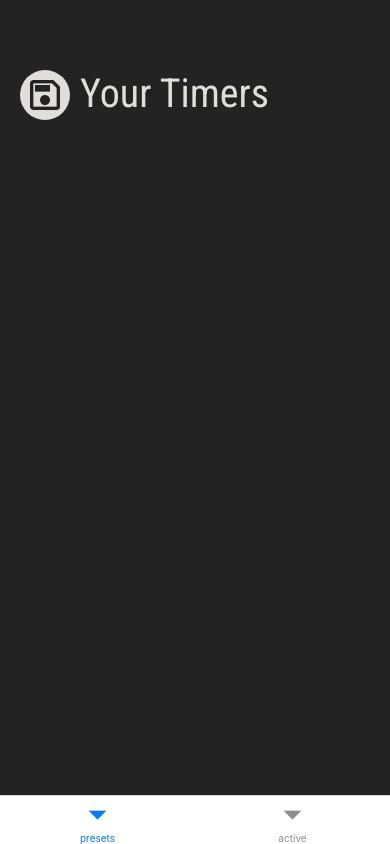
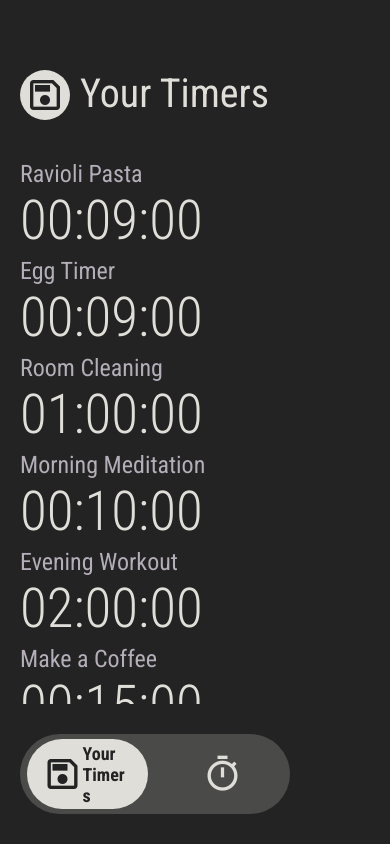
Before and after one commit to MaverickSeneris/CountDown, a React Native app: screen / in a window 390 px wide. Built offline with nearby package versions, Linux system fonts and the light colour scheme.

Commit message:
feat: add tab bar styles

```diff
--- a/App.js
+++ b/App.js
@@ -10,9 +10,11 @@ import RootNavigation from "./routes/rootNavigation";
 
 export default function App() {
   const [fontsLoaded, fontError] = useFonts({
+    "Solid": require("./assets/fonts/RobotoCondensed-Bold.ttf"),
     "Regular": require("./assets/fonts/RobotoCondensed-Regular.ttf"),
     "ExtraLight": require("./assets/fonts/RobotoCondensed-ExtraLight.ttf"),
     "Light": require("./assets/fonts/RobotoCondensed-Light.ttf"),
+
   });
 
   const onLayoutRootView = useCallback(async () => {
--- /dev/null
+++ b/components/savedTimers/presetTimers.js
@@ -0,0 +1,29 @@
+import { StyleSheet, Text, TouchableOpacity, View } from "react-native";
+import React from "react";
+import { Colors } from "../../styles/theme/Colors";
+
+export default function PresetTimers({ item }) {
+  return (
+    <TouchableOpacity style={styles.container}>
+      <Text style={styles.name}>{item.name}</Text>
+      <Text style={styles.value}>{item.value}</Text>
+    </TouchableOpacity>
+  );
+}
+
+const styles = StyleSheet.create({
+  container: {
+    flex: 1,
+    marginBottom: 5,
+  },
+  name: {
+    color: Colors.LIGHT_GRAY,
+    fontSize: 24,
+    fontFamily: "Regular",
+  },
+  value: {
+    fontSize: 55,
+    fontFamily: "Light",
+    color: Colors.LIGHT,
+  },
+});
--- a/components/header.js
+++ b/components/shared/header.js
@@ -1,6 +1,6 @@
 import { StyleSheet, Text, View } from 'react-native'
 import React from 'react'
-import { Colors } from '../styles/theme/Colors'
+import { Colors } from '../../styles/theme/Colors'
 import Icons from './Icons'
 
 
--- /dev/null
+++ b/components/tabBar.js
@@ -0,0 +1,85 @@
+import { View, Text, TouchableOpacity, StyleSheet } from "react-native";
+import { Colors } from "../styles/theme/Colors";
+
+export const CustomTabBar = ({ state, descriptors, navigation }) => {
+  return (
+    <View style={styles.tabBarContainer}>
+      {state.routes.map((route, index) => {
+        const { options } = descriptors[route.key];
+        const label =
+          options.tabBarLabel !== undefined
+            ? options.tabBarLabel
+            : options.title !== undefined
+            ? options.title
+            : route.name;
+
+        const isFocused = state.index === index;
+
+        const onPress = () => {
+          const event = navigation.emit({
+            type: "tabPress",
+            target: route.key,
+          });
+
+          if (!isFocused && !event.defaultPrevented) {
+            navigation.navigate(route.name);
+          }
+        };
+
+        return (
+          <TouchableOpacity
+            key={index}
+            accessibilityRole="button"
+            accessibilityState={isFocused ? { selected: true } : {}}
+            accessibilityLabel={options.tabBarAccessibilityLabel}
+            testID={options.tabBarTestID}
+            onPress={onPress}
+            style={[
+              styles.tabIcons,
+              { backgroundColor: isFocused ? Colors.LIGHT : null },
+            ]}
+          >
+            {options.tabBarIcon({
+              color: isFocused ? Colors.DARK : Colors.LIGHT,
+              size: isFocused ? 100 : 40,
+            })}
+            {isFocused && (
+              <Text style={[ styles.tabText,{ color: isFocused ? Colors.DARK : Colors.DARK }]}>
+                {route.name}
+              </Text>
+            )}
+          </TouchableOpacity>
+        );
+      })}
+    </View>
+  );
+};
+
+const styles = StyleSheet.create({
+  tabBarContainer: {
+    flexDirection: "row",
+    backgroundColor: Colors.DARK_GRAY,
+    borderRadius: 50,
+    marginVertical: 30,
+    marginHorizontal: 20,
+    justifyContent: "center",
+    alignItems: "center",
+    width: 270,
+    height: 80,
+  },
+  tabIcons: {
+    flex: 1,
+    flexDirection: "row",
+    alignItems: "center",
+    justifyContent: "center",
+    borderRadius: 50,
+    marginHorizontal: 7,
+    paddingVertical: 7,
+    height: 70
+  },
+  tabText:{
+    fontFamily: 'Solid',
+    fontSize: 18,
+    width: 50
+  }
+});
--- a/routes/rootNavigation.js
+++ b/routes/rootNavigation.js
@@ -1,17 +1,47 @@
-import * as React from 'react';
-import { NavigationContainer } from '@react-navigation/native';
-import { createBottomTabNavigator } from '@react-navigation/bottom-tabs';
-import SavedTimers from '../screens/savedTimers';
-import ActiveTimers from '../screens/activeTimers';
+import * as React from "react";
+import { NavigationContainer } from "@react-navigation/native";
+import { createBottomTabNavigator } from "@react-navigation/bottom-tabs";
+import SavedTimers from "../screens/savedTimers";
+import ActiveTimers from "../screens/activeTimers";
+import { MaterialCommunityIcons } from "@expo/vector-icons";
+import { CustomTabBar } from "../components/tabBar";
 
 const Tab = createBottomTabNavigator();
 
 export default function App() {
   return (
     <NavigationContainer>
-      <Tab.Navigator>
-        <Tab.Screen name="presets" component={SavedTimers} options={{headerShown: false}} />
-        <Tab.Screen name="active" component={ActiveTimers} options={{headerShown: false}} />
+      <Tab.Navigator tabBar={(props) => <CustomTabBar {...props} />}>
+        <Tab.Screen
+          name="Your Timers"
+          component={SavedTimers}
+          options={{
+            headerShown: false,
+            tabBarIcon: ({ color }) => (
+              <MaterialCommunityIcons
+                name="content-save-outline"
+                size={40}
+                color={color}
+              />
+            ),
+            tabBarLabel: () => null,
+          }}
+        />
+        <Tab.Screen
+          name="Active Timers"
+          component={ActiveTimers}
+          options={{
+            headerShown: false,
+            tabBarIcon: ({ color }) => (
+              <MaterialCommunityIcons
+                name="timer-outline"
+                size={40}
+                color={color}
+              />
+            ),
+            tabBarLabel: () => null,
+          }}
+        />
       </Tab.Navigator>
     </NavigationContainer>
   );
--- a/screens/savedTimers.js
+++ b/screens/savedTimers.js
@@ -1,9 +1,19 @@
-import { StyleSheet, Text, View } from "react-native";
-import React from "react";
-import Header from "../components/header";
+import { StyleSheet, Text, View, FlatList } from "react-native";
+import React, {useState} from "react";
+import Header from "../components/shared/header";
 import { Colors } from "../styles/theme/Colors";
+import seedData from "../seedData";
+import PresetTimers from "../components/savedTimers/presetTimers";
 
 export default function SavedTimers() {
+  const [savedTimers, setSaveTimers] = useState([
+    { key: 1, name: "Ravioli Pasta", value: "00:09:00" },
+    { key: 2, name: "Egg Timer", value: "00:09:00" },
+    { key: 3, name: "Room Cleaning", value: "01:00:00" },
+    { key: 4, name: "Morning Meditation", value: "00:10:00" },
+    { key: 5, name: "Evening Workout", value: "02:00:00" },
+    { key: 6, name: "Make a Coffee", value: "00:15:00" },])
+
   return (
     <View style={styles.container}>
       <Header
@@ -12,6 +22,14 @@ export default function SavedTimers() {
         icnBgColor={Colors.LIGHT}
         icnColor={Colors.DARK}
       />
+      <View style={styles.presetTimerContainer}>
+        <FlatList
+          data={savedTimers}
+          renderItem={({ item }) => (
+           <PresetTimers item={item}/>
+          )}
+        />
+      </View>
     </View>
   );
 }
@@ -20,5 +38,10 @@ const styles = StyleSheet.create({
   container:{
     flex: 1,
     backgroundColor: Colors.DARK,
+},
+presetTimerContainer:{
+  flex: 1,
+  marginTop: 40,
+  marginHorizontal: 20
 }
 });
```
Also changed, not shown: screens/activeTimers.js (+10 -9 lines), styles/global.js (+9 -0 lines), components/shared/Icons.js (renamed from components/Icons.js), components/shared/buttons.js (added), redux/store.js (deleted).
